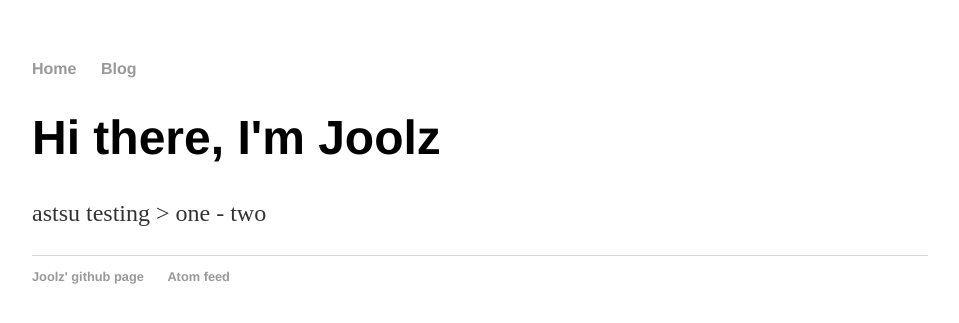
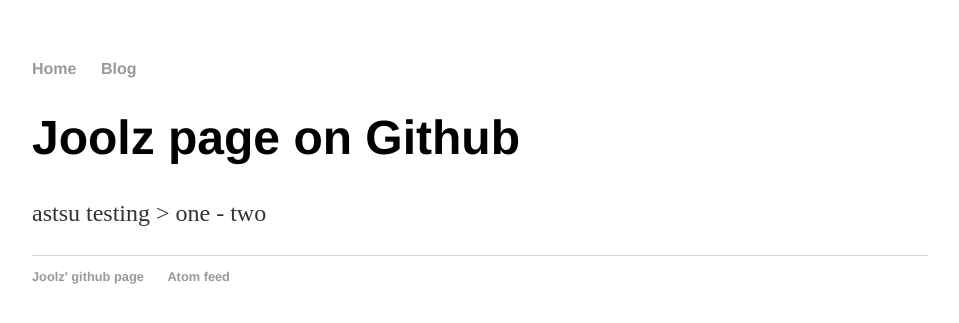
Before and after one commit to joolz/joolz.github.com, a Jekyll site: the page built from index.html, in a window 1280 px wide. Shown: the top 323 px of the page, without its empty margins (160-1119 px from the left). Built offline with Jekyll 4.4.1, drawn with Linux system fonts in a browser that asks for light colours.

Commit message:
Update index.html

```diff
--- a/index.html
+++ b/index.html
@@ -3,6 +3,6 @@ layout: default
 title: Joolz
 ---
 <div class="blurb">
-	<h1>Hi there, I'm Joolz</h1>
+	<h1>Joolz page on Github</h1>
 	<p>astsu testing &gt; one - two</p>
 </div>
```
